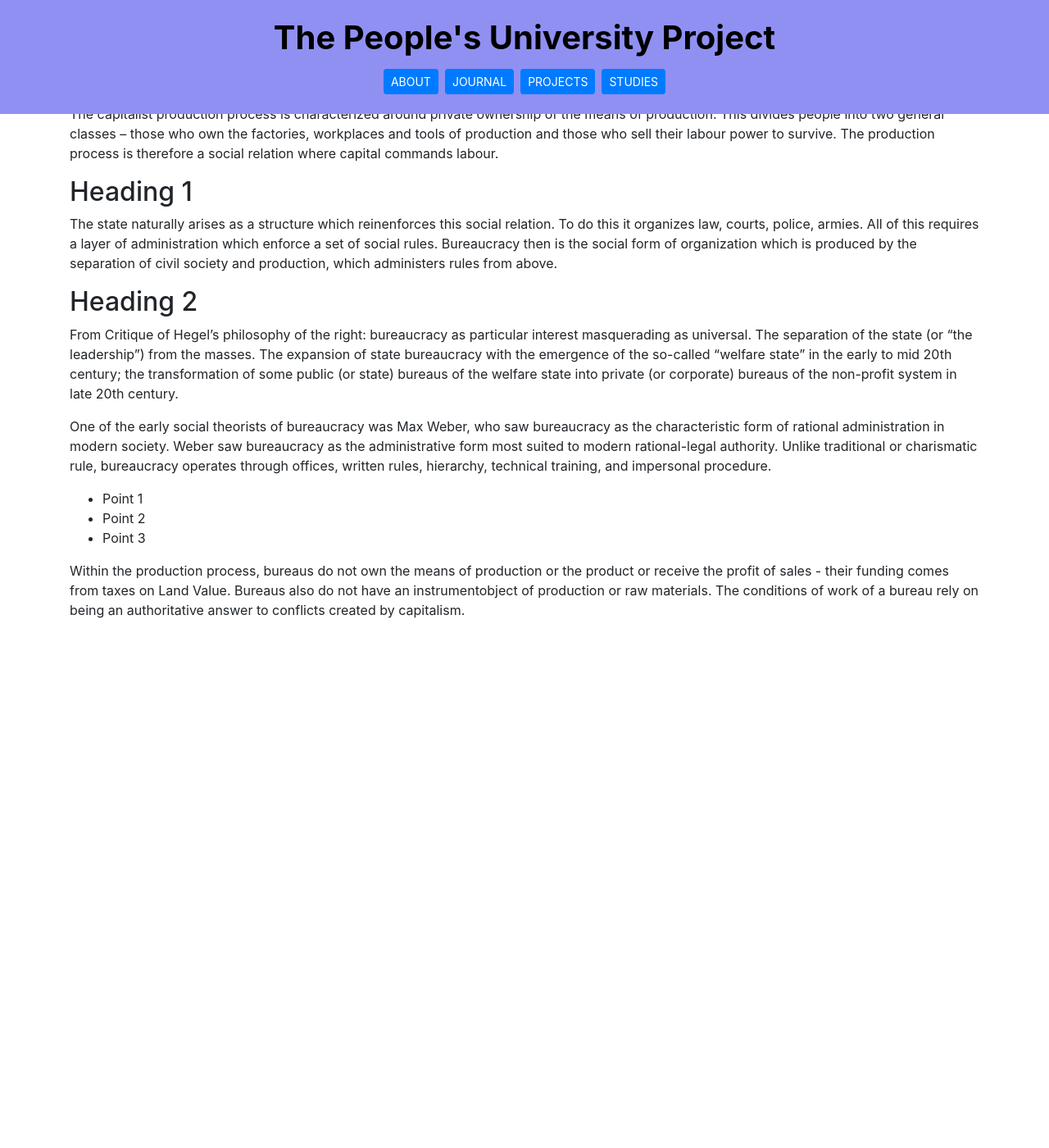
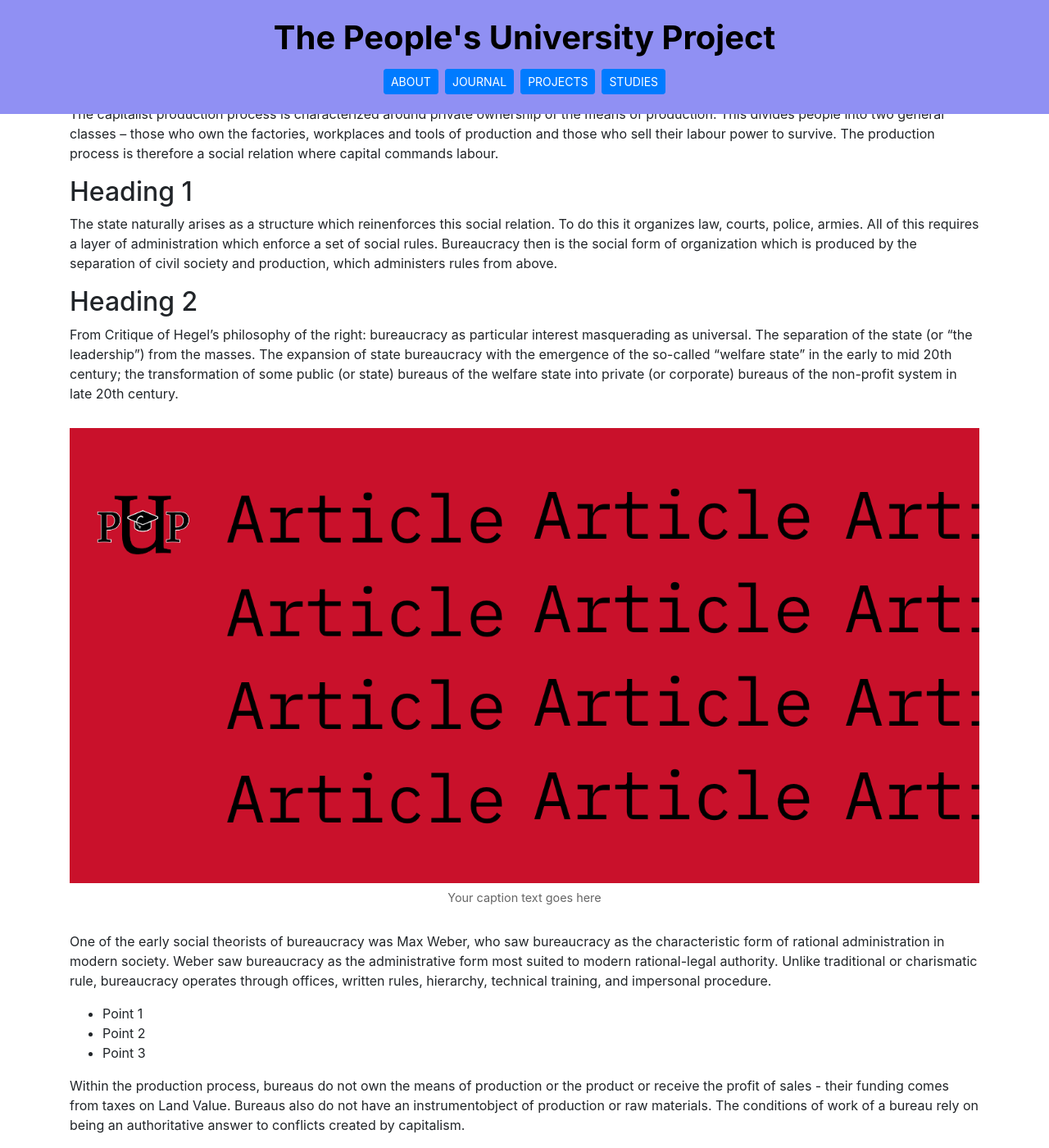
Before and after one commit to Peoples-University/website, a Jekyll site: the page built from _events/ParisIsBurning.md, in a window 1280 px wide and 1400 px high, scrolled down 191 px. Shown: the whole window at 82% size. Built offline with Jekyll 4.4.1, drawn with Linux system fonts in a browser that asks for light colours; before the commit the page ends 963 px from its top, so only the background shows below that.

Commit message:
Adding pictures to posts

```diff
--- a/_events/ParisIsBurning.md
+++ b/_events/ParisIsBurning.md
@@ -24,6 +24,11 @@ The state naturally arises as a structure which reinenforces this social relatio
 
 From Critique of Hegel’s philosophy of the right: bureaucracy as particular interest masquerading as universal. The separation of the state (or “the leadership”) from the masses. The expansion of state bureaucracy with the emergence of the so-called “welfare state” in the early to mid 20th century; the transformation of some public (or state) bureaus of the welfare state into private (or corporate) bureaus of the non-profit system in late 20th century.
 
+<figure>
+  <img src="{{ site.baseurl }}/assets/Article.png" alt="hallooo" class="post-image">
+  <figcaption>Your caption text goes here</figcaption>
+</figure>
+
 One of the early social theorists of bureaucracy was Max Weber, who saw bureaucracy as the characteristic form of rational administration in modern society. Weber saw bureaucracy as the administrative form most suited to modern rational-legal authority. Unlike traditional or charismatic rule, bureaucracy operates through offices, written rules, hierarchy, technical training, and impersonal procedure.
 
 - Point 1
--- a/assets/css/style.css
+++ b/assets/css/style.css
@@ -42,3 +42,24 @@
     page-break-inside: avoid;
     margin-bottom: 1rem;
 }
+
+figure {
+  margin: 0 auto;
+  text-align: center;
+  max-width: 100%;
+  margin-top: 30px;
+  margin-bottom: 30px;
+}
+
+figcaption {
+  font-size: 0.9em;
+  color: #666;
+  margin-top: 0.5em;
+}
+
+.post-image {
+  display: block;
+  margin: 0 auto;
+  max-width: 100%;
+  height: auto;
+}
```
